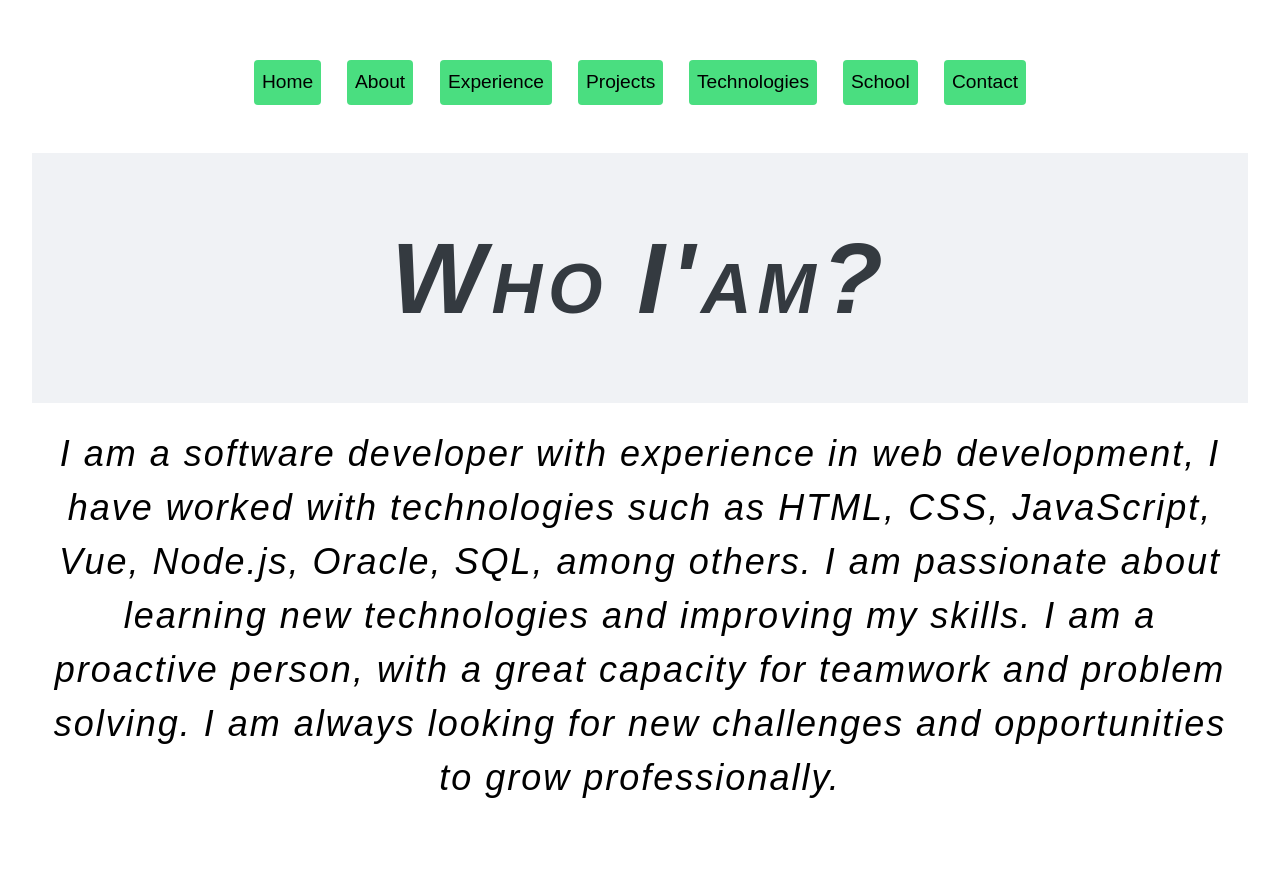
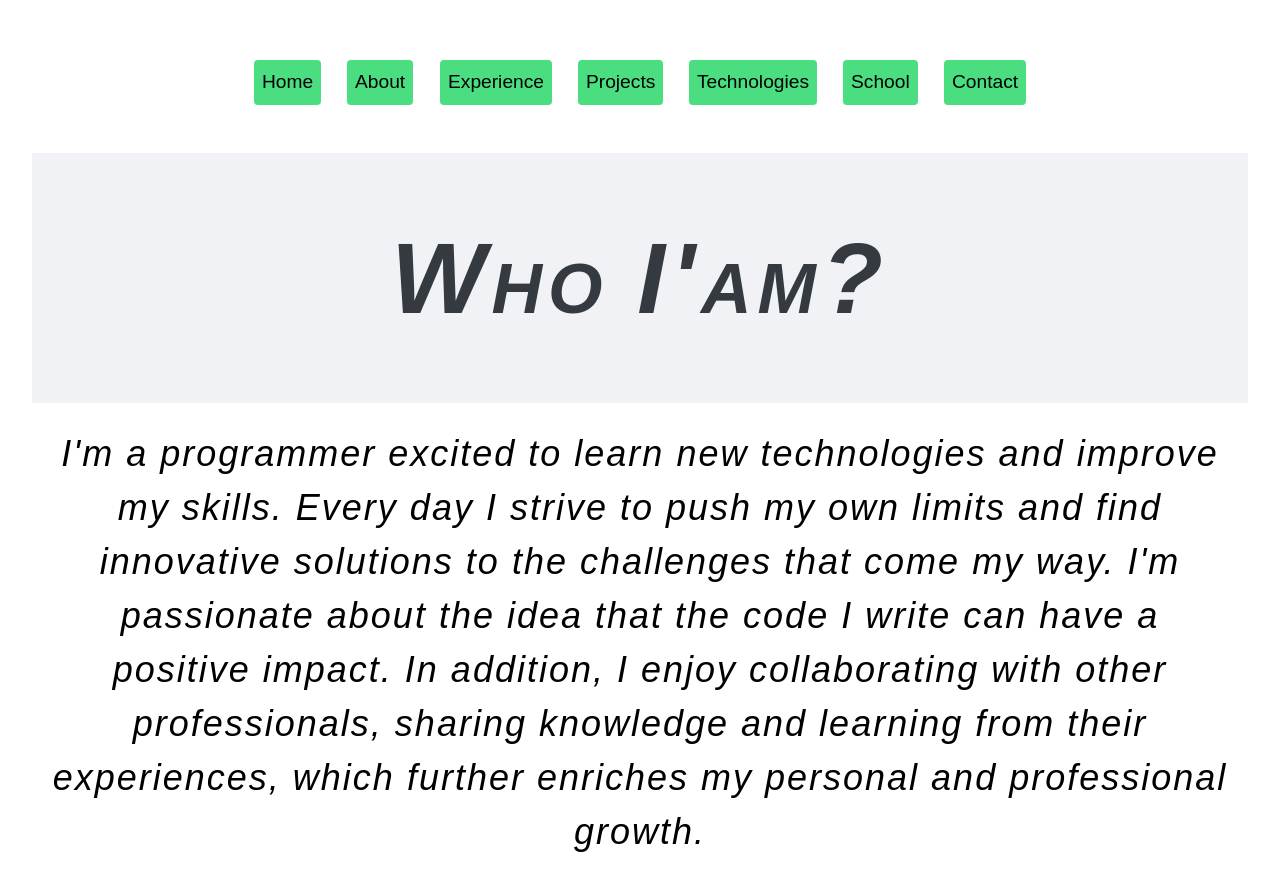
Before and after one commit to Andrik0711/portafolio, a Vue app: page /about in a window 1280 px wide. Shown: the top 890 px of the page. Before the commit the page ends 861 px from the top, so only its background shows below. Built offline with nearby package versions, Linux system fonts and the light colour scheme; what @midudev/tailwind-animations would draw is missing.

Commit message:
Update AboutMe.vue

```diff
--- a/src/components/AboutMe.vue
+++ b/src/components/AboutMe.vue
@@ -4,11 +4,12 @@
     </div>
     <div class="my-6 animate-jump">
         <p id="paragraphText" class="text-center">
-            I am a software developer with experience in web development, I have worked with
-            technologies such as HTML, CSS, JavaScript, Vue, Node.js, Oracle, SQL, among others. I
-            am passionate about learning new technologies and improving my skills. I am a proactive
-            person, with a great capacity for teamwork and problem solving. I am always looking for
-            new challenges and opportunities to grow professionally.
+            I'm a programmer excited to learn new technologies and improve my skills. Every day I
+            strive to push my own limits and find innovative solutions to the challenges that come
+            my way. I'm passionate about the idea that the code I write can have a positive impact.
+            In addition, I enjoy collaborating with other professionals, sharing knowledge and
+            learning from their experiences, which further enriches my personal and professional
+            growth.
         </p>
     </div>
 </template>
```
